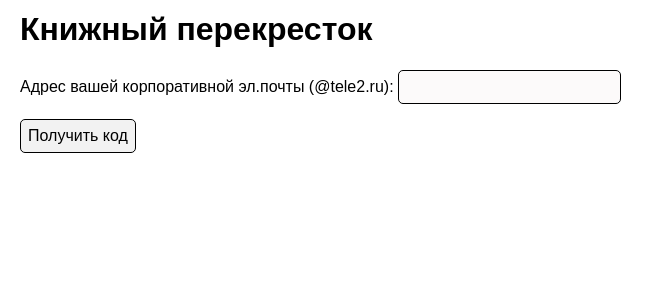
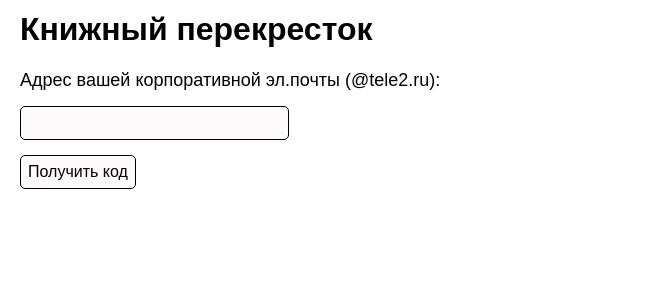
Before and after one commit to boroboro27/Karma, a Flask app: page /login in a window 1280 px wide. Shown: the part 60-360 px from the top of the page, without its empty margins (0-664 px from the left). Run offline with Flask 3, Linux system fonts and the light colour scheme; data that the repository does not hold is empty; parts of the project's set-up code (start-up, migrations or seed data) failed here and were passed over.

Commit message:
beta для теста ОЦО

```diff
--- a/app.py
+++ b/app.py
@@ -4,6 +4,9 @@ from flask_mail  import Mail, Message
 from flask import flash, redirect, render_template, request, session, url_for, abort
 import pymssql
 from smtplib import SMTPException
+from flask_wtf import FlaskForm
+from wtforms import EmailField, SubmitField
+from wtforms.validators import InputRequired, Email
 
 
 # создание экземпляра приложения
@@ -22,6 +25,10 @@ def callproc(proc: str, params: tuple) -> dict:
           res_dict = [*cursor]
           conn.commit()
           return res_dict
+
+class LoginForm(FlaskForm):
+    email = EmailField('Адрес вашей корпоративной эл.почты (@tele2.ru): ', validators=[Email(), InputRequired()])
+    submit = SubmitField("Получить код")
 
 def send_email(subject: str, body: str, users: list[str]) -> tuple[bool, str | None]:
     """
@@ -42,6 +49,8 @@ def send_email(subject: str, body: str, users: list[str]) -> tuple[bool, str | N
             return (True, )
     except SMTPException as err:
         return (False, str(err))
+
+
 
 
 @app.route("/", methods=["POST", "GET"])
@@ -456,9 +465,9 @@ def lk():
 def login():
     if 'logged_in' in session:
         return redirect(url_for('rules'))
-
-    if request.method == 'POST':
-        email = request.form['email'].lower().strip()
+    form = LoginForm()
+    if form.validate_on_submit():
+        email = form.email.data.lower().strip()
         if email.split('@')[1] == 'tele2.ru':
             session['userLogged'] = email
             code = random.randint(1000, 9999)  # генерация случайного кода
@@ -476,12 +485,12 @@ def login():
                       f"Проверьте вашу почту и введите полученный код в поле ниже.", category='success')
                 return render_template('verify_code.html', title="Ввод кода подтверждения", menu=callproc('[dbo].[sp_get_menu]', ()))
         else:
-            flash(f"Не верно указан адрес корпоративной электронной почты (ivan.ivanov@tele2.ru). "
+            flash(f"Не верно указан домен (@tele2.ru) корпоративной эл. почты (пример, ivan.ivanov@tele2.ru). "
                   f"Если не удается устранить ошибку самостоятельно, \n"
                   f"обратитесь, пожалуйста, к организаторам проекта.", category='error')
             return redirect(url_for('login'))
     else:
-        return render_template('login.html', title="Авторизация участника", menu=callproc('[dbo].[sp_get_menu]', ()))
+        return render_template('login.html', title="Авторизация участника", menu=callproc('[dbo].[sp_get_menu]', ()), form=form)
 
 # обработка ввода кода подтверждения
 @app.route('/verify_code', methods=["POST", "GET"])
--- a/static/css/styles.css
+++ b/static/css/styles.css
@@ -115,6 +115,35 @@ textarea {
 input[type=text],
 textarea,
 select {
+    font-size: 16px;
+    padding: 7px;
+    border-radius: 5px;
+    border: 1px solid #000000;
+    background-color: #fcfafa;
+    margin-bottom: 10px;
+}
+
+.form-login label {
+    font-size: 18px;
+    display: inline-block;
+    min-width: 80px;
+    margin-bottom: 10px;
+}
+
+.form-login p {
+    margin: 5px 0;
+}
+
+.form-login input {
+    font-size: 16px;
+    padding: 7px;
+    border-radius: 5px;
+    border: 1px solid #000000;
+    background-color: #fcfafa;
+    margin-bottom: 10px;
+}
+
+.form-login input[type=submit] {
     font-size: 16px;
     padding: 7px;
     border-radius: 5px;
@@ -271,8 +300,8 @@ tr:hover {
 }
 
 /* отобразить контент, связанный с вабранной радиокнопкой (input type="radio") */
+#tab_1:checked~#tbl_1,
 #tab_2:checked~#tbl_2,
-#tab_1:checked~#tbl_1,
 #tab_3:checked~#tbl_3 {
     display: block;
 }
--- a/templates/add-book.html
+++ b/templates/add-book.html
@@ -7,7 +7,7 @@
 {% endfor %}
 <form action="{{url_for('add_book')}}" method="post" class="form-add-book">
     <p><label>Название книги: </label></p>
-    <p><textarea name="title-book" id="1" cols="41" rows="7" placeholder="Внесите полное наименование книги, указанное на обложке. Максимум 200 символов." required ></textarea></p>
+    <p><textarea name="title-book" id="1" cols="41" rows="7" placeholder="Внесите полное наименование книги, указанное на обложке без кавычек. Максимум 200 символов." required ></textarea></p>
     <p><label>Автор(ы) книги:</label> <input type="text" name="author-book", value="" placeholder="Максимум 100 символов" required /> </p>
     <p><select name="genre_id" required>
         <option value="" disabled selected>Выберите жанр из списка</option>
--- a/templates/login.html
+++ b/templates/login.html
@@ -5,8 +5,13 @@
 {% for cat, msg in get_flashed_messages(True) %}
 <div class="flash {{cat}}">{{msg}}</div>
 {% endfor %}
-<form action="{{url_for('login')}}" method="post" class="form-contact">
-    <p><label>Адрес вашей корпоративной эл.почты (@tele2.ru):</label> <input type="text" name="email", value="" required /> </p>
-    <p><input type="submit" value="Получить код"/></p>
+<form action="{{url_for('login')}}" method="post" class="form-login">
+    {{ form.hidden_tag() }}
+    <p>{{ form.email.label }}</p>
+    <p>{{ form.email(size=25) }}</p>
+    <p> {{ form.submit }}</p>
 </form>
+{% if form.errors %}
+{{ form.errors }}
+{% endif %}
 {% endblock %}
```
Also changed, not shown: templates/lk.html (+6 -6 lines), templates/verify_code.html (+4 -3 lines), 1 other file.
